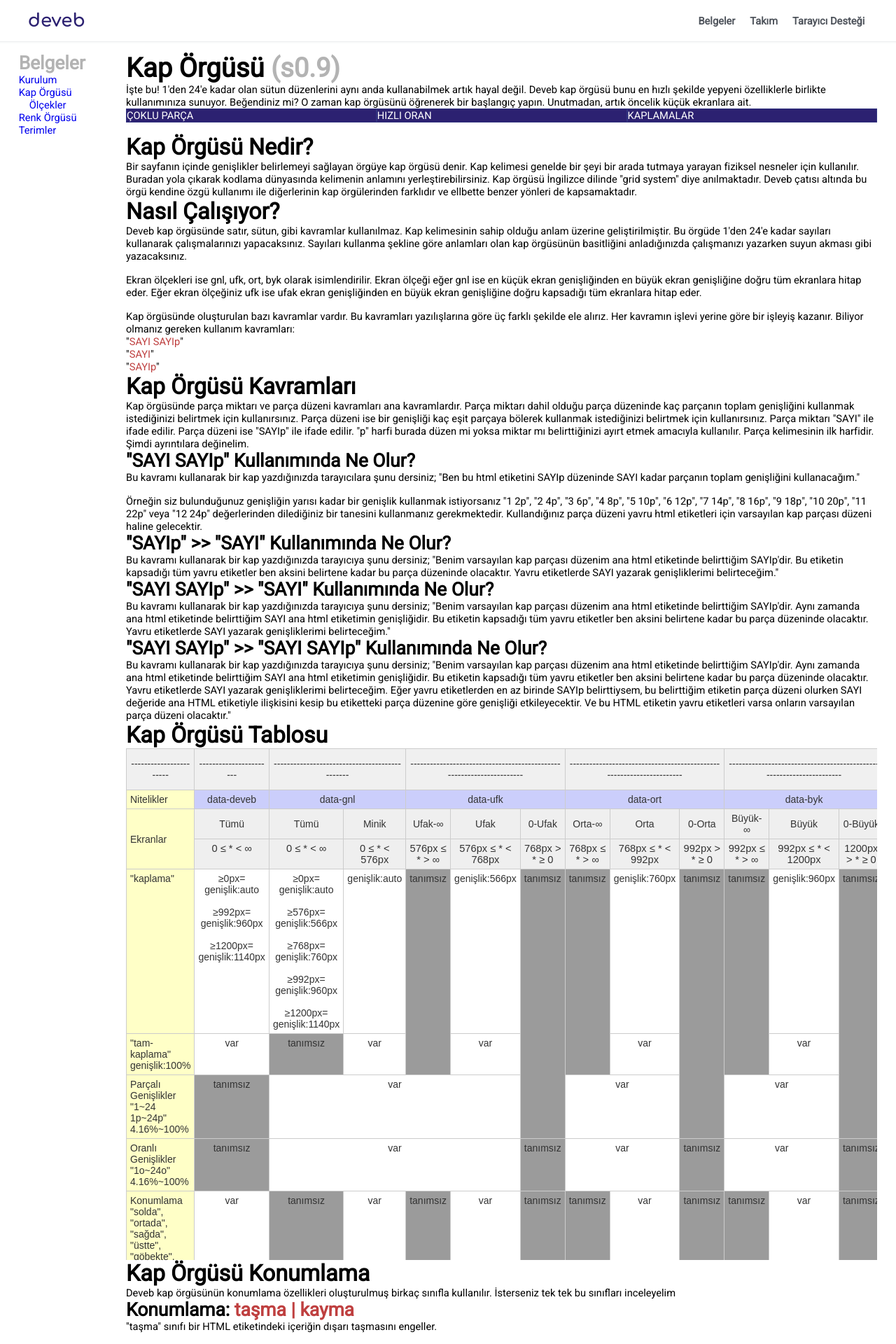
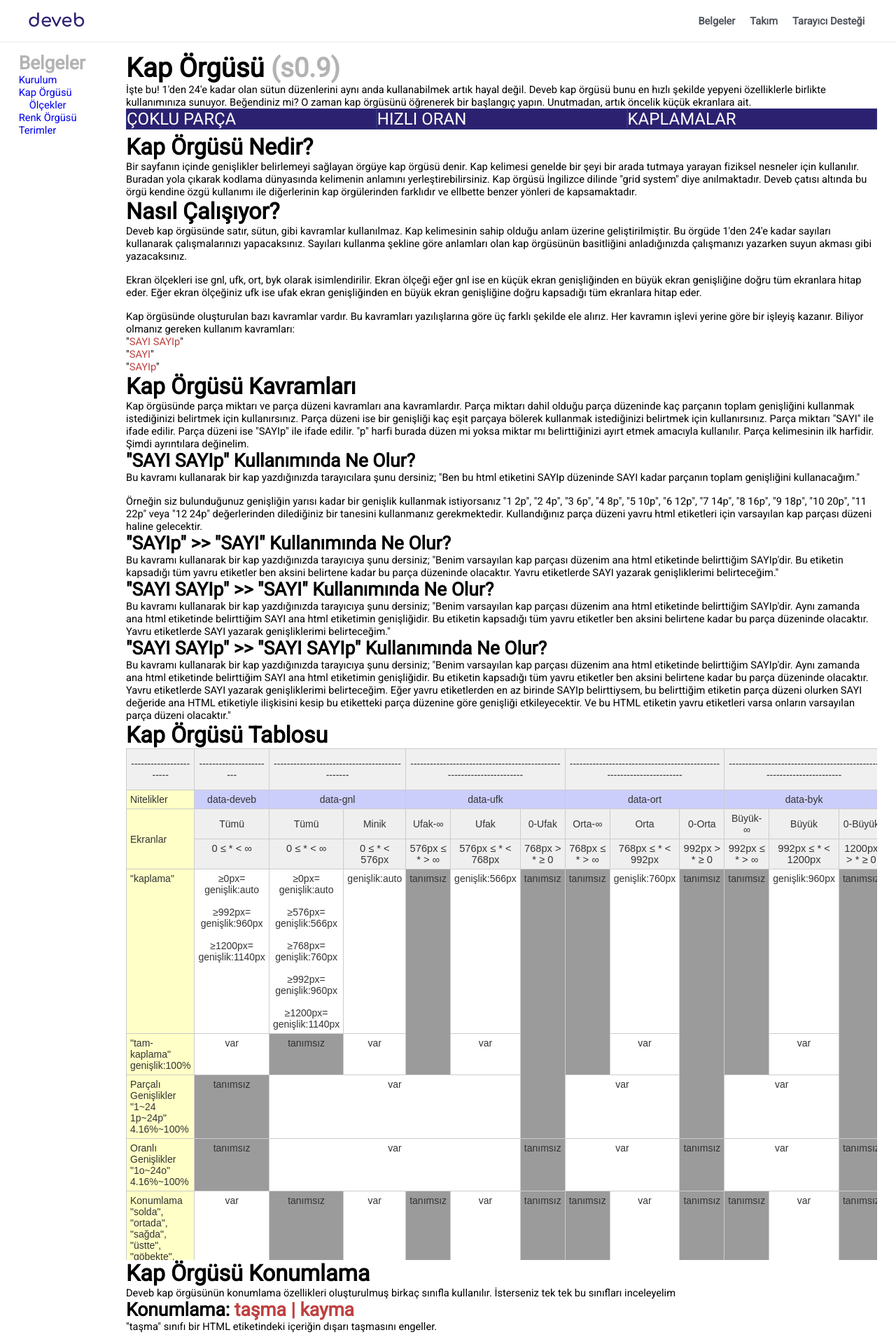
Before and after one commit to data-deveb/data-deveb.github.io, a Jekyll site: the page built from belgeler/kap-orgusu.html, in a window 1280 px wide. Shown: the top 1920 px of the page at 70% size. Built offline with Jekyll 4.4.1, drawn with Linux system fonts in a browser that asks for light colours.

Commit message:
Güncelleme

```diff
--- a/belgeler/kap-orgusu.html
+++ b/belgeler/kap-orgusu.html
@@ -7,9 +7,9 @@
 
     <p>İşte bu! 1'den 24'e kadar olan sütun düzenlerini aynı anda kullanabilmek artık hayal değil. Deveb kap örgüsü bunu en hızlı şekilde yepyeni özelliklerle birlikte kullanımınıza sunuyor. Beğendiniz mi? O zaman kap örgüsünü öğrenerek bir başlangıç yapın. Unutmadan, artık öncelik küçük ekranlara ait.</p>
     <br><br>
-    <span data-gnl="1 3p" style="border:1px solid rgba(100,200,300,0.1); background-color:#2c2171 !important; color:#fff;">ÇOKLU PARÇA</span>
-    <span data-gnl="1 3p" style="border:1px solid rgba(100,200,300,0.1); background-color:#2c2171 !important; color:#fff;">HIZLI ORAN</span>
-    <span data-gnl="1 3p" style="border:1px solid rgba(100,200,300,0.1); background-color:#2c2171 !important; color:#fff;">KAPLAMALAR</span>
+    <span data-gnl="1 3p" style="border:1px solid rgba(100,200,250,0.1); font-size:18pt; background-color:#2c2171 !important; color:#fff;">ÇOKLU PARÇA</span>
+    <span data-gnl="1 3p" style="border:1px solid rgba(100,200,250,0.1); font-size:18pt; background-color:#2c2171 !important; color:#fff;">HIZLI ORAN</span>
+    <span data-gnl="1 3p" style="border:1px solid rgba(100,200,250,0.1); font-size:18pt; background-color:#2c2171 !important; color:#fff;">KAPLAMALAR</span>
     <br><br>
     <h2>Kap Örgüsü Nedir?</h2>
 
```
